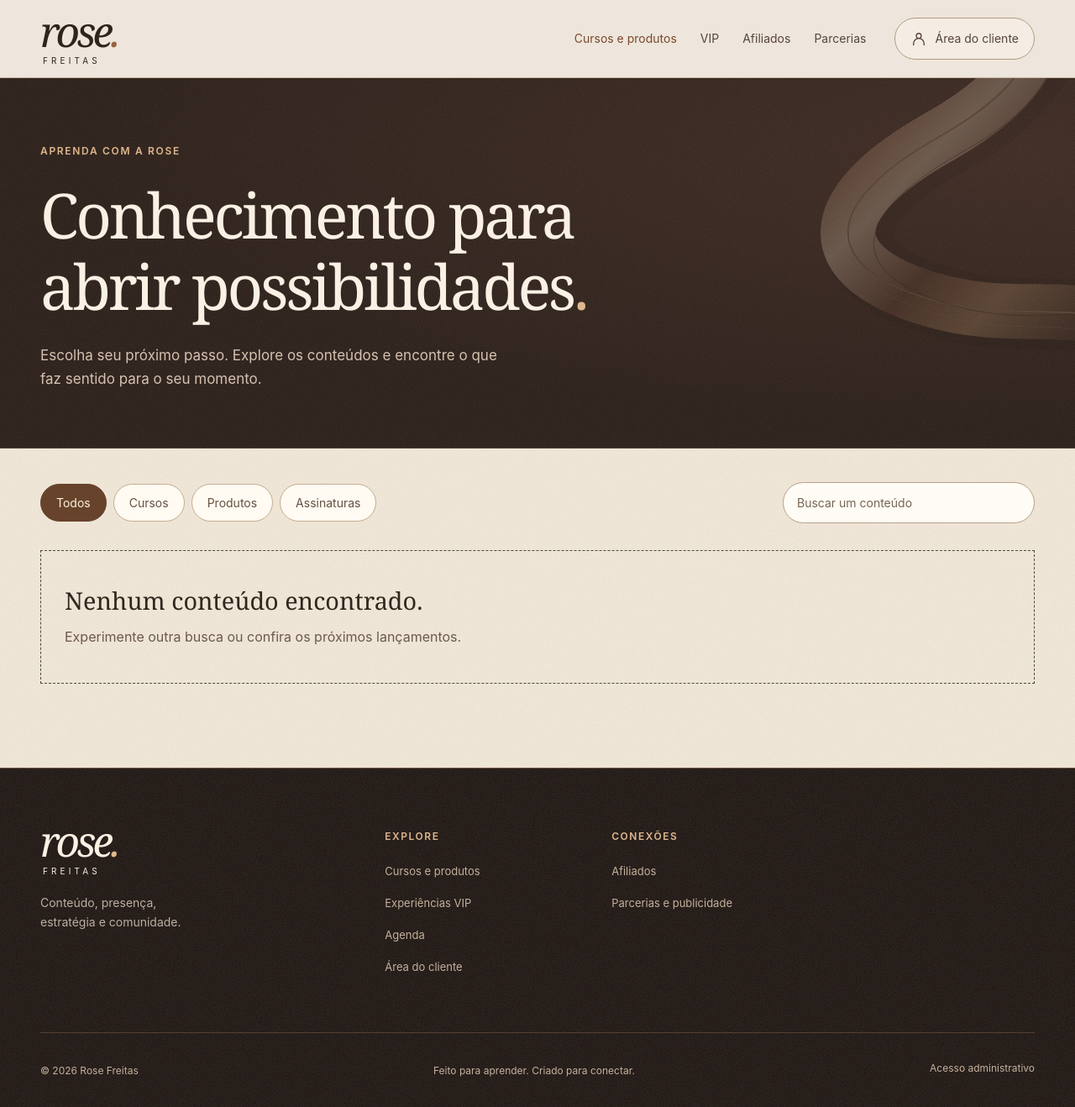
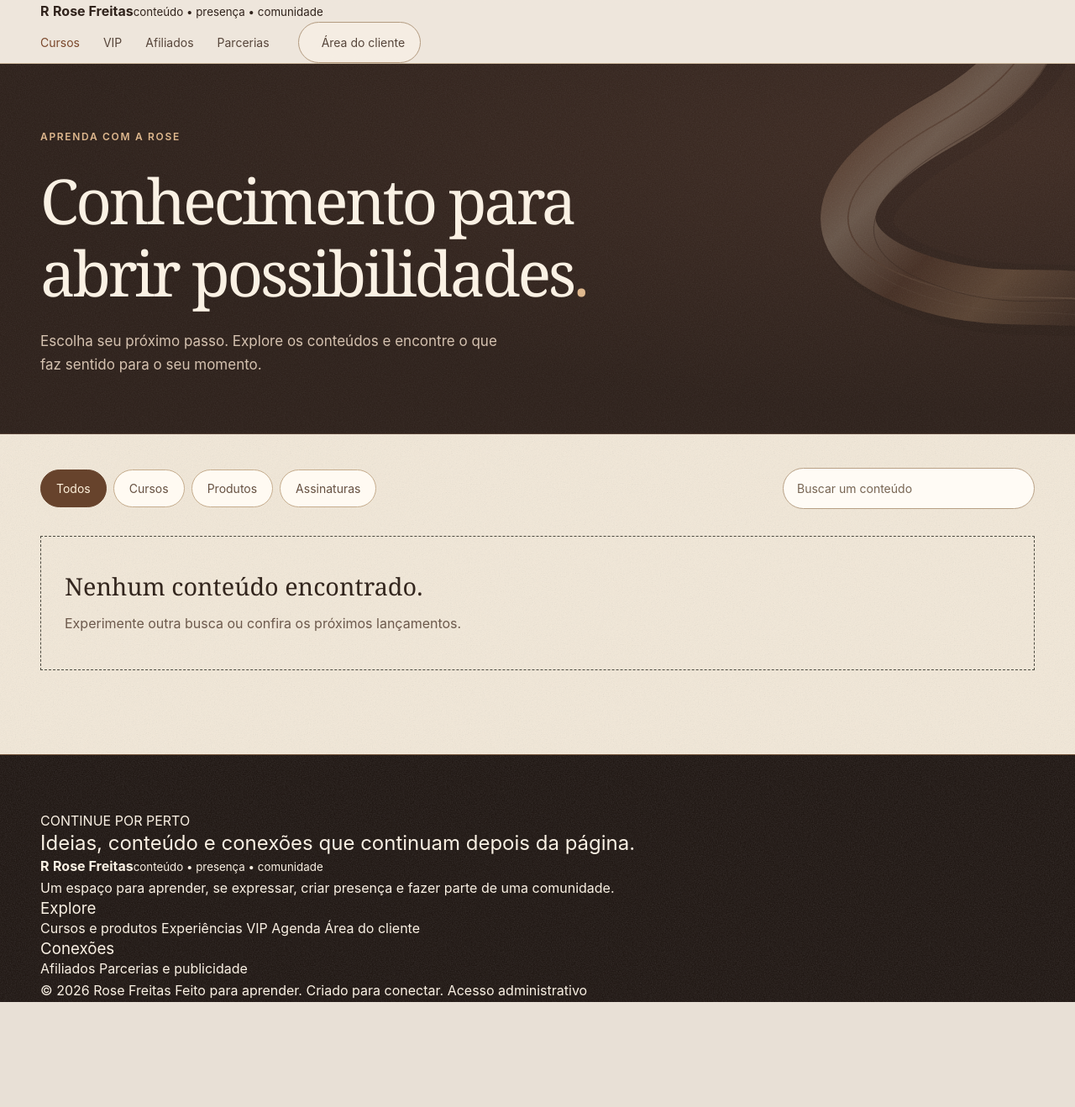
Before and after one commit to ZenithWe/rose-freitas-site, a Django app: page /cursos/ in a window 1280 px wide. Shown: the whole page at 84% size. After the commit the page ends 1193 px from the top, so only its background shows below. Run offline with Django 5.2, Linux system fonts and the light colour scheme; data comes from the database, SQL or seed files in the repository; data that the repository does not hold is empty.

Commit message:
Redesign public shell and navigation

```diff
--- a/templates/base.html
+++ b/templates/base.html
@@ -6,7 +6,7 @@
   <meta name="viewport" content="width=device-width, initial-scale=1">
   <title>{% block title %}Rose Freitas • Conteúdo, cursos e comunidade{% endblock %}</title>
   <meta name="description" content="{% block description %}{{ site.hero_subtitle|default:'Conheça os cursos, produtos e experiências VIP de Rose Freitas. Conteúdo, presença, estratégia e comunidade.'|truncatechars:160 }}{% endblock %}">
-  <meta name="theme-color" content="#241a16">
+  <meta name="theme-color" content="#10131a">
   <meta property="og:site_name" content="Rose Freitas">
   <meta property="og:type" content="website">
   <meta property="og:locale" content="pt_BR">
@@ -20,68 +20,96 @@
   <link rel="icon" href="{% static 'img/favicon.svg' %}" type="image/svg+xml">
   <link rel="stylesheet" href="{% static 'css/style.css' %}">
   <link rel="stylesheet" href="{% static 'css/editorial.css' %}">
+  <link rel="stylesheet" href="{% static 'css/rose-luxe.css' %}">
   {% block extra_head %}{% endblock %}
-  <script src="{% static 'js/site.js' %}" defer>
-</script>
+  <script src="{% static 'js/site.js' %}" defer></script>
   <script src="{% static 'js/editorial.js' %}" defer></script>
+  <script src="{% static 'js/rose-luxe.js' %}" defer></script>
 </head>
-<body>
+<body class="rose-shell {% block body_class %}{% endblock %}">
 <a class="skip-link" href="#main-content">Pular para o conteúdo</a>
-<header class="site-header">
-  <div class="container site-nav">
-    <a class="brand" href="{% url 'home' %}" aria-label="Rose Freitas, página inicial">
-<strong>rose<span>.</span>
-</strong>
-<small>FREITAS</small>
+
+<header class="site-header rf-header" data-site-header>
+  <div class="container rf-nav">
+    <a class="rf-brand" href="{% url 'home' %}" aria-label="Rose Freitas, página inicial">
+      <span class="rf-brand-mark" aria-hidden="true"><i></i><b>R</b></span>
+      <span class="rf-brand-copy"><strong>Rose Freitas</strong><small>conteúdo • presença • comunidade</small></span>
     </a>
-    <button type="button" class="menu-btn" aria-label="Abrir menu" aria-expanded="false" aria-controls="site-menu">{% include 'core/includes/icon.html' with name='menu' %}</button>
-    <nav id="site-menu" class="site-menu" aria-label="Navegação principal">
-      <a href="{% url 'catalog' %}" {% if request.resolver_match.url_name == 'catalog' %}aria-current="page"{% endif %}>Cursos e produtos</a>
+
+    <button type="button" class="menu-btn rf-menu-btn" aria-label="Abrir menu" aria-expanded="false" aria-controls="site-menu">
+      <span></span><span></span>
+    </button>
+
+    <nav id="site-menu" class="site-menu rf-menu" aria-label="Navegação principal">
+      <a href="{% url 'catalog' %}" {% if request.resolver_match.url_name == 'catalog' %}aria-current="page"{% endif %}>Cursos</a>
       <a href="{% url 'vip' %}" {% if request.resolver_match.url_name == 'vip' %}aria-current="page"{% endif %}>VIP</a>
       <a href="{% url 'affiliates' %}" {% if request.resolver_match.url_name == 'affiliates' %}aria-current="page"{% endif %}>Afiliados</a>
       <a href="{% url 'partnerships' %}" {% if request.resolver_match.url_name == 'partnerships' %}aria-current="page"{% endif %}>Parcerias</a>
-      <a class="nav-client" href="{% url 'customer_area' %}" {% if request.resolver_match.url_name == 'customer_area' %}aria-current="page"{% endif %}>{% include 'core/includes/icon.html' with name='user' %} Área do cliente</a>
+      <a class="nav-client rf-client-link" href="{% url 'customer_area' %}" {% if request.resolver_match.url_name == 'customer_area' %}aria-current="page"{% endif %}>
+        <span class="rf-client-dot"></span> Área do cliente
+      </a>
     </nav>
   </div>
 </header>
-{% if messages %}<div class="container flash-wrap" aria-live="polite">{% for message in messages %}<div class="flash {{ message.tags }}" role="status">
+
+{% if messages %}
+<div class="container flash-wrap rf-flash-wrap" aria-live="polite">
+  {% for message in messages %}
+  <div class="flash {{ message.tags }}" role="status">
     <span>{{ message }}</span>
     <button type="button" data-dismiss-message aria-label="Fechar mensagem">{% include 'core/includes/icon.html' with name='close' %}</button>
-</div>{% endfor %}</div>{% endif %}
+  </div>
+  {% endfor %}
+</div>
+{% endif %}
+
 <main id="main-content" tabindex="-1">{% block content %}{% endblock %}</main>
-<footer id="contato" class="site-footer">
-  <div class="container footer-top">
-    <div class="footer-brand">
-<a class="brand" href="{% url 'home' %}" aria-label="Rose Freitas, página inicial">
-<strong>rose<span>.</span>
-</strong>
-<small>FREITAS</small>
+
+<footer id="contato" class="site-footer rf-footer">
+  <div class="container">
+    <div class="rf-footer-cta">
+      <div>
+        <span class="rf-kicker">CONTINUE POR PERTO</span>
+        <h2>Ideias, conteúdo e conexões que continuam depois da página.</h2>
+      </div>
+      <div class="rf-footer-socials">
+        {% if site.instagram %}<a href="{{ site.instagram }}" target="_blank" rel="noopener noreferrer">Instagram ↗</a>{% endif %}
+        {% if site.youtube %}<a href="{{ site.youtube }}" target="_blank" rel="noopener noreferrer">YouTube ↗</a>{% endif %}
+        {% if site.tiktok %}<a href="{{ site.tiktok }}" target="_blank" rel="noopener noreferrer">TikTok ↗</a>{% endif %}
+      </div>
+    </div>
+
+    <div class="rf-footer-grid">
+      <div class="rf-footer-brand">
+        <a class="rf-brand rf-brand-footer" href="{% url 'home' %}">
+          <span class="rf-brand-mark" aria-hidden="true"><i></i><b>R</b></span>
+          <span class="rf-brand-copy"><strong>Rose Freitas</strong><small>conteúdo • presença • comunidade</small></span>
         </a>
-<p>Conteúdo, presença,<br>estratégia e comunidade.</p>
+        <p>Um espaço para aprender, se expressar, criar presença e fazer parte de uma comunidade.</p>
       </div>
+
       <div>
-<h2>Explore</h2>
+        <h3>Explore</h3>
         <a href="{% url 'catalog' %}">Cursos e produtos</a>
         <a href="{% url 'vip' %}">Experiências VIP</a>
         <a href="{% url 'home' %}#agenda">Agenda</a>
         <a href="{% url 'customer_area' %}">Área do cliente</a>
       </div>
+
       <div>
-<h2>Conexões</h2>
+        <h3>Conexões</h3>
         <a href="{% url 'affiliates' %}">Afiliados</a>
-<a href="{% url 'partnerships' %}">Parcerias e publicidade</a>{% if site.whatsapp %}<a href="https://wa.me/{{ site.whatsapp }}" target="_blank" rel="noopener noreferrer">Fale com a equipe <span class="sr-only">(abre em outra aba)</span>
-</a>{% endif %}</div>
-    {% if site.instagram or site.youtube or site.tiktok %}<div>
-<h2>Nas redes</h2>{% if site.instagram %}<a href="{{ site.instagram }}" target="_blank" rel="noopener noreferrer">Instagram <span class="sr-only">(abre em outra aba)</span>
-</a>{% endif %}{% if site.youtube %}<a href="{{ site.youtube }}" target="_blank" rel="noopener noreferrer">YouTube <span class="sr-only">(abre em outra aba)</span>
-</a>{% endif %}{% if site.tiktok %}<a href="{{ site.tiktok }}" target="_blank" rel="noopener noreferrer">TikTok <span class="sr-only">(abre em outra aba)</span>
-</a>{% endif %}</div>{% endif %}
+        <a href="{% url 'partnerships' %}">Parcerias e publicidade</a>
+        {% if site.whatsapp %}<a href="https://wa.me/{{ site.whatsapp }}" target="_blank" rel="noopener noreferrer">Falar com a equipe ↗</a>{% endif %}
       </div>
-  <div class="container footer-bottom">
+    </div>
+
+    <div class="rf-footer-bottom">
       <span>© {% now "Y" %} Rose Freitas</span>
       <span>Feito para aprender. Criado para conectar.</span>
       <a href="{% url 'dashboard' %}">Acesso administrativo</a>
     </div>
+  </div>
 </footer>
 </body>
 </html>
```
Lines whose indentation alone changed are shown as unchanged.
